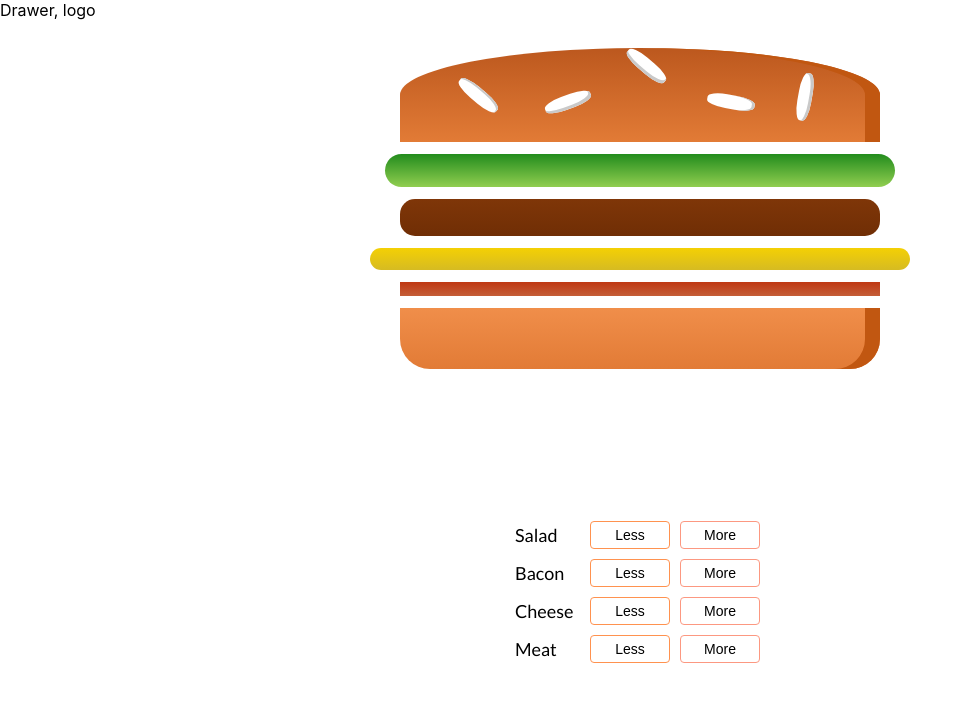
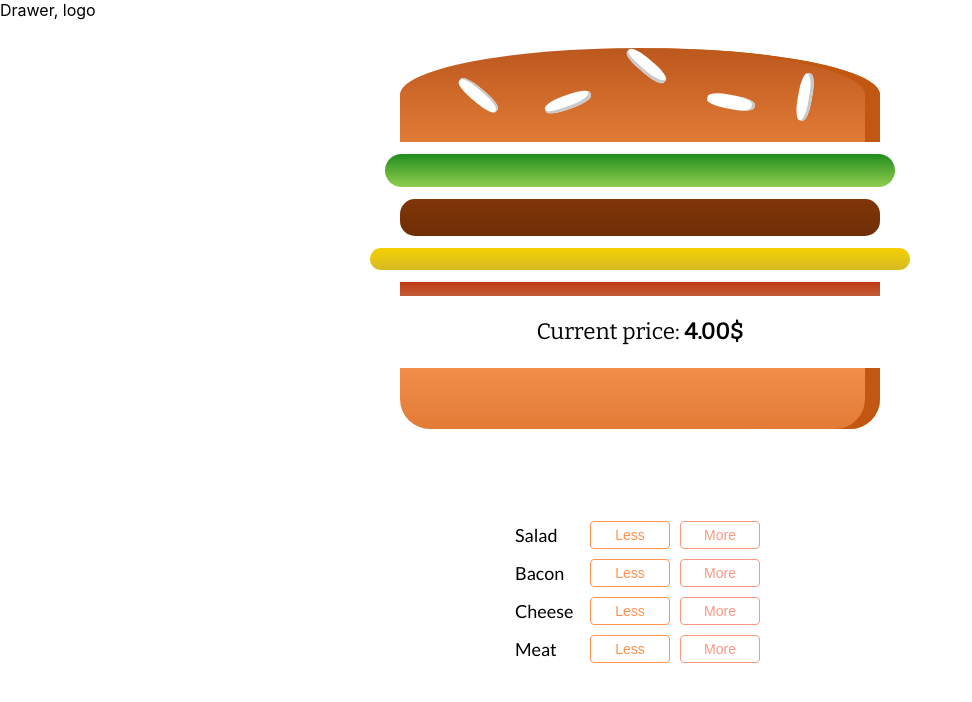
Before and after one commit to Babiy7/burger-app, a React (Create React App) app: page / in a window 1280 px wide. Shown: the top 702 px of the page, without its empty margins (0-972 px from the left). Built offline with nearby package versions, Linux system fonts and the light colour scheme.

Commit message:
Added calculating price.

```diff
--- a/src/component/Burger/BuildControls/BuildControl/BuildControl.module.css
+++ b/src/component/Burger/BuildControls/BuildControl/BuildControl.module.css
@@ -33,6 +33,7 @@
 
 .BuildControl .Less {
   border: 1px solid #ff924f;
+  color: #ff924f;
 }
 
 .BuildControl .Less:hover {
@@ -47,6 +48,7 @@
 
 .BuildControl .More {
   border: 1px solid #fc9881;
+  color: #fc9881;
 }
 
 .BuildControl .More:hover {
--- a/src/component/Burger/Burger.js
+++ b/src/component/Burger/Burger.js
@@ -21,6 +21,9 @@ const Burger = props => {
     <div className={classes.Burger}>
       <BurgerIngredient type="bread-top" />
       {transformIngredients}
+      <p>
+        Current price: <strong>{props.price.toFixed(2)}$</strong>
+      </p>
       <BurgerIngredient type="bread-bottom" />
     </div>
   );
--- a/src/containers/BurgerBuilder/BurgerBuilder.js
+++ b/src/containers/BurgerBuilder/BurgerBuilder.js
@@ -1,6 +1,13 @@
 import React, { Component } from "react";
 import Burger from "../../component/Burger/Burger";
 import BuildControls from "../../component/Burger/BuildControls/BuildControls";
+
+const INGREDIENT_PRICES = {
+  salad: 0.5,
+  meat: 1,
+  cheese: 0.7,
+  bacon: 0.8
+};
 
 class BurgerBuilder extends Component {
   state = {
@@ -9,31 +16,45 @@ class BurgerBuilder extends Component {
       meat: 1,
       cheese: 1,
       bacon: 1
-    }
+    },
+    basePrise: 4
   };
 
   removeIngredients = type => {
-    const ingredients = { ...this.state.ingredients };
+    const state = this.state;
+    const ingredients = { ...state.ingredients };
+    let newPrice = state.basePrise;
     if (ingredients[type] !== 0) {
       ingredients[type] = ingredients[type] - 1;
+      newPrice = state.basePrise - INGREDIENT_PRICES[type];
+    } else {
+      alert(`${type}  is no longer in your burger!`);
     }
     this.setState({
-      ingredients: ingredients
+      ingredients: ingredients,
+      basePrise: newPrice
     });
   };
 
   addIngredients = type => {
-    const ingredients = { ...this.state.ingredients };
+    const state = this.state;
+    const ingredients = { ...state.ingredients };
     ingredients[type] = ingredients[type] + 1;
+    const newPrice = state.basePrise + INGREDIENT_PRICES[type];
     this.setState({
-      ingredients: ingredients
+      ingredients: ingredients,
+      basePrise: newPrice
     });
   };
 
   render() {
+    console.log(this.state.basePrise);
     return (
       <>
-        <Burger ingredients={this.state.ingredients} />
+        <Burger
+          ingredients={this.state.ingredients}
+          price={this.state.basePrise}
+        />
         <BuildControls
           addedIngredients={this.addIngredients}
           removedIngredients={this.removeIngredients}
```
